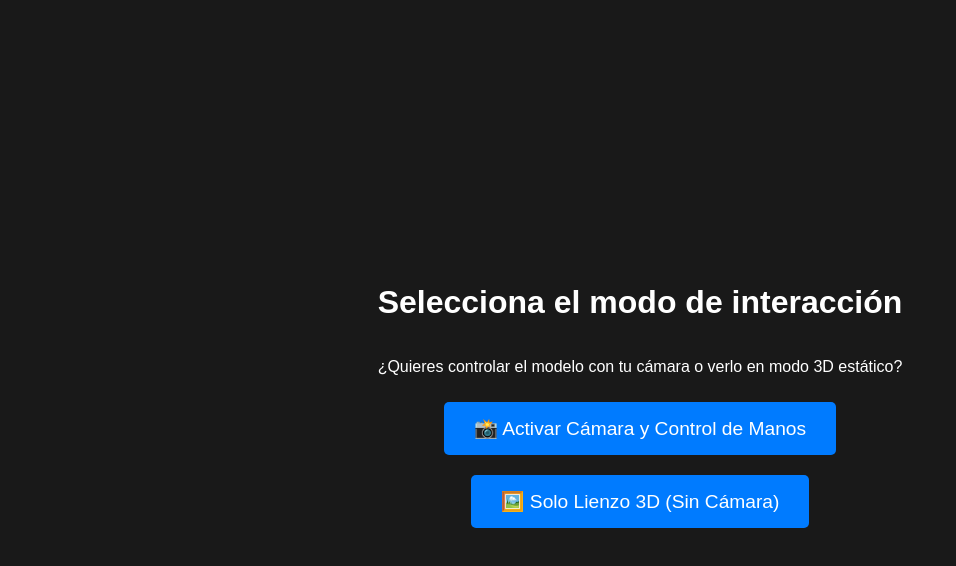
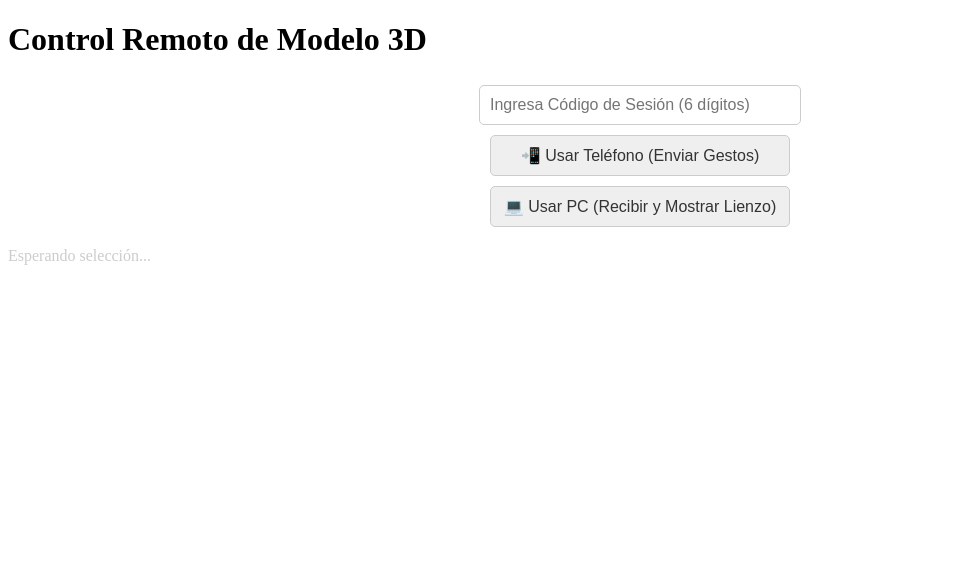
Before and after one commit to yan2005dris-afk/pruebas-IDHM-, a plain HTML site: page index.html in a window 1280 px wide. Shown: the whole page, without its empty margins (0-956 px from the left). Drawn offline with nearby package versions, Linux system fonts and the light colour scheme; no server answers.

Commit message:
Update index.html

```diff
--- a/index.html
+++ b/index.html
@@ -4,90 +4,86 @@
     <meta charset="UTF-8">
     <title>GLB AR Viewer</title>
     <style>
-        body { margin: 0; overflow: hidden; font-family: sans-serif; }
-
-        /* Estilos para el video y el canvas 3D (Inicialmente ocultos) */
-        #videoElement, #threeCanvas {
-            position: absolute;
-            top: 0;
-            left: 0;
-            width: 100vw;
-            height: 100vh;
-            object-fit: cover;
-            display: none; /* ESENCIAL: Ocultos al inicio */
-        }
-        #threeCanvas {
-            z-index: 10;
-            background: transparent;
-        }
-
-        /* Estilos para la Pantalla de Inicio (Overlay) */
-        #startScreen {
-            position: absolute;
-            top: 0;
-            left: 0;
-            width: 100%;
-            height: 100%;
-            background-color: rgba(0, 0, 0, 0.9);
-            color: white;
-            z-index: 100;
+        /* ... (Tus estilos CSS existentes) ... */
+        .session-group {
+            margin-top: 20px;
             display: flex;
             flex-direction: column;
-            justify-content: center;
             align-items: center;
-            text-align: center;
         }
-
+        .session-group input, .session-group button {
+            padding: 10px;
+            margin: 5px;
+            border-radius: 5px;
+            border: 1px solid #ccc;
+            font-size: 1em;
+            width: 90%;
+            max-width: 300px;
+            color: #333;
+        }
         .option-button {
-            background-color: #007bff;
-            color: white;
-            border: none;
-            padding: 15px 30px;
-            margin: 10px;
-            font-size: 1.2em;
-            cursor: pointer;
-            border-radius: 5px;
-            transition: background-color 0.3s;
-        }
-
-        .option-button:hover {
-            background-color: #0056b3;
+            /* ... (Tus estilos existentes) ... */
+            margin-top: 20px; /* Separación de la sesión */
         }
     </style>
 
-    <!-- LIBRERÍAS DE 3D -->
+    <!-- LIBRERÍAS DE 3D y MEDIAPIPE (Mantenidas) -->
     <script src="https://cdnjs.cloudflare.com/ajax/libs/three.js/r128/three.min.js"></script>
     <script src="https://cdn.jsdelivr.net/npm/three@0.128.0/examples/js/loaders/GLTFLoader.js"></script>
     <script src="https://cdn.jsdelivr.net/npm/three@0.128.0/examples/js/controls/OrbitControls.js"></script>
-
-    <!-- LIBRERÍAS DE MEDIAPIPE -->
     <script src="https://cdn.jsdelivr.net/npm/@mediapipe/hands@0.4.1646424915/hands.js"></script>
     <script src="https://cdn.jsdelivr.net/npm/@mediapipe/camera_utils@0.3.1644784998/camera_utils.js"></script>
 
-    <!-- El app.js NO debe tener 'defer' aquí -->
+    <!-- FIREBASE (AGREGADO) -->
+    <script type="module">
+        import { initializeApp } from "https://www.gstatic.com/firebasejs/11.6.1/firebase-app.js";
+        import { getAuth, signInAnonymously } from "https://www.gstatic.com/firebasejs/11.6.1/firebase-auth.js";
+        import { getFirestore, doc, setDoc, onSnapshot, collection, addDoc } from "https://www.gstatic.com/firebasejs/11.6.1/firebase-firestore.js";
+
+        // Variables globales del entorno (obligatorias)
+        const appId = typeof __app_id !== 'undefined' ? __app_id : 'default-app-id';
+        const firebaseConfig = JSON.parse(typeof __firebase_config !== 'undefined' ? __firebase_config : '{}');
+
+        // Inicialización y autenticación
+        const app = initializeApp(firebaseConfig);
+        window.db = getFirestore(app);
+        const auth = getAuth(app);
+
+        signInAnonymously(auth).then(userCredential => {
+            window.userId = userCredential.user.uid;
+            console.log("Firebase Auth iniciado con UID:", window.userId);
+            // Si la aplicación se inicia después de la autenticación
+            if (typeof window.onFirebaseReady === 'function') {
+                window.onFirebaseReady();
+            }
+        }).catch(error => {
+            console.error("Error al autenticar en Firebase:", error);
+        });
+    </script>
+
 </head>
 <body>
 
     <!-- PANTALLA DE INICIO / OVERLAY -->
     <div id="startScreen">
-        <h1>Selecciona el modo de interacción</h1>
-        <p>¿Quieres controlar el modelo con tu cámara o verlo en modo 3D estático?</p>
+        <h1>Control Remoto de Modelo 3D</h1>
 
-        <!-- Botón para el MODO CÁMARA/CONTROL -->
-        <button class="option-button" onclick="startApp('camera')">
-            📸 Activar Cámara y Control de Manos
-        </button>
+        <div class="session-group">
+            <input type="text" id="sessionIdInput" placeholder="Ingresa Código de Sesión (6 dígitos)" maxlength="6">
+            <button class="option-button" onclick="startApp('camera')">
+                📲 Usar Teléfono (Enviar Gestos)
+            </button>
+            <button class="option-button" onclick="startApp('canvas')">
+                💻 Usar PC (Recibir y Mostrar Lienzo)
+            </button>
+        </div>
 
-        <!-- Botón para el MODO SOLO LIENZO 3D -->
-        <button class="option-button" onclick="startApp('canvas')">
-            🖼️ Solo Lienzo 3D (Sin Cámara)
-        </button>
+        <p id="sessionStatus" style="color: #ccc; margin-top: 15px;">Esperando selección...</p>
+
     </div>
 
-    <!-- Elemento para el video de la cámara (Oculto inicialmente) -->
+    <!-- ... (Video y contenedor existentes) ... -->
     <video id="videoElement" autoplay playsinline></video>
-
-    <!-- Contenedor donde Three.js creará el canvas -->
     <div id="container"></div>
 
     <!-- Mueve el script al final del body para asegurar la carga global -->
```
